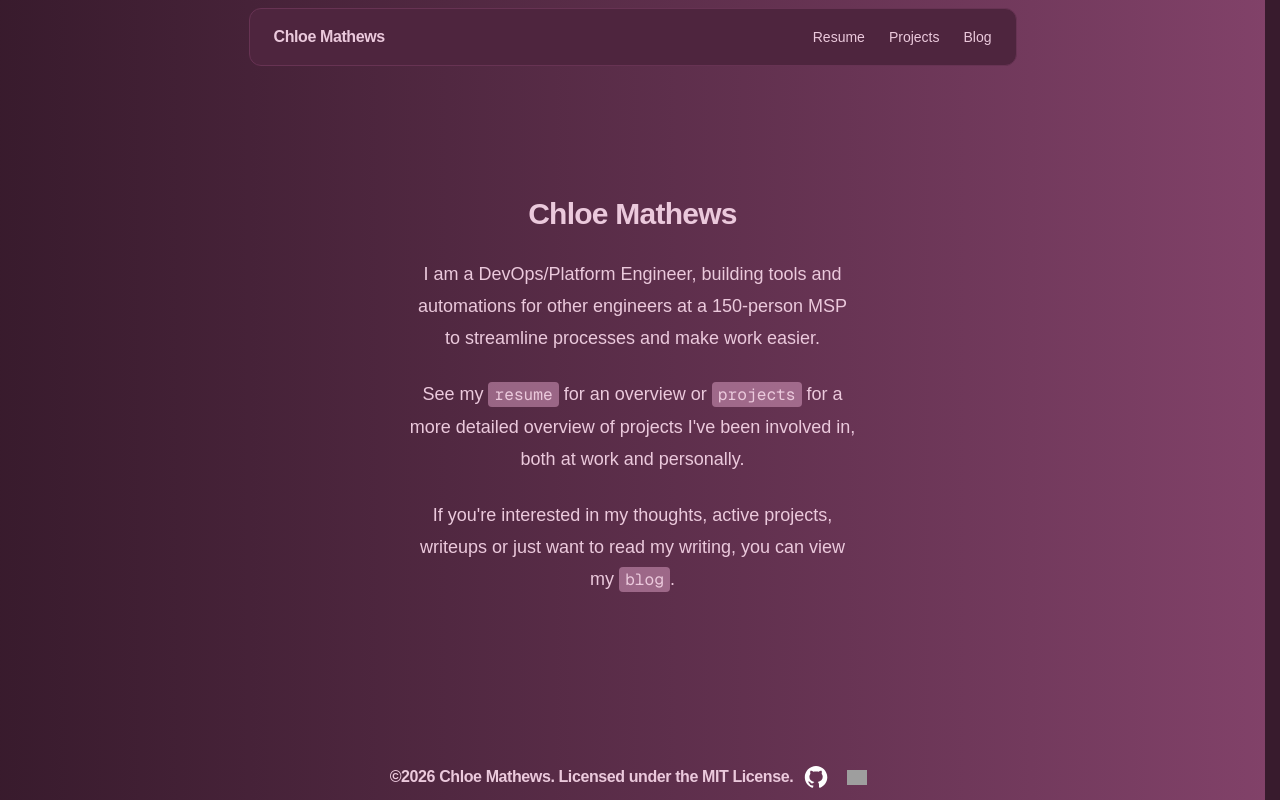
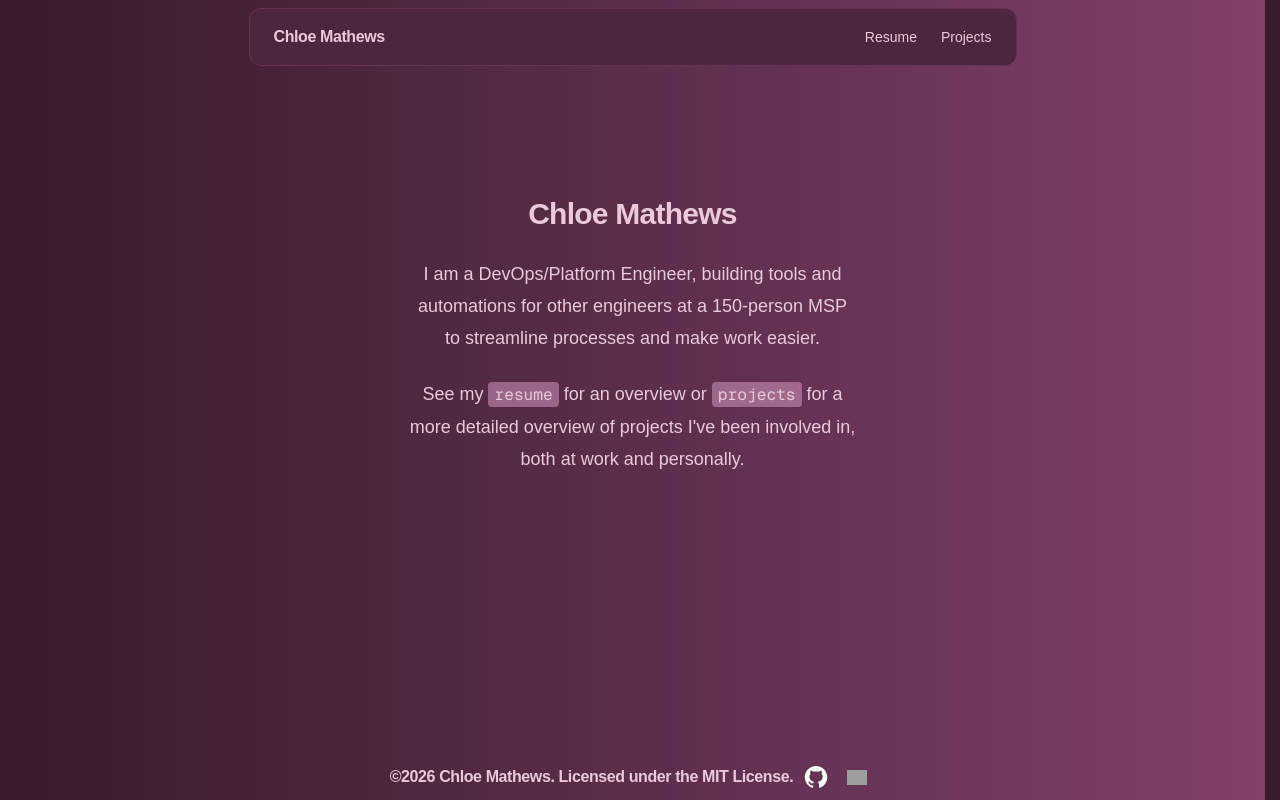
Before and after one commit to cmathews393/chloemathews.net, a Next.js app: page / in a window 1280 px wide. Built offline with nearby package versions, Linux system fonts and the light colour scheme; grey boxes are pictures that could not be loaded; a web font is replaced by a local one.

Commit message:
chore: comment out blog for now

```diff
--- a/app/layout.tsx
+++ b/app/layout.tsx
@@ -49,12 +49,12 @@ export default function Layout({ children }: { children: React.ReactNode }) {
                             >
                                 Projects
                             </Link>
-                            <Link
+                            {/*<Link
                                 href="/blog"
                                 className="transition-colors hover:text-primary-50"
                             >
                                 Blog
-                            </Link>
+                            </Link>*/}
                         </div>
                     </div>
                 </nav>
--- a/app/page.tsx
+++ b/app/page.tsx
@@ -27,7 +27,7 @@ export default function Home() {
                         for a more detailed overview of projects I&apos;ve been
                         involved in, both at work and personally.
                     </p>
-                    <p className="max-w-md text-lg justify-center text-center leading-8 text-foreground">
+                    {/*<p className="max-w-md text-lg justify-center text-center leading-8 text-foreground">
                         If you&apos;re interested in my thoughts, active
                         projects, writeups or just want to read my writing, you
                         can view my{" "}
@@ -37,7 +37,7 @@ export default function Home() {
                             </code>
                         </Link>
                         .
-                    </p>
+                    </p>*/}
                 </div>
             </main>
         </div>
```
